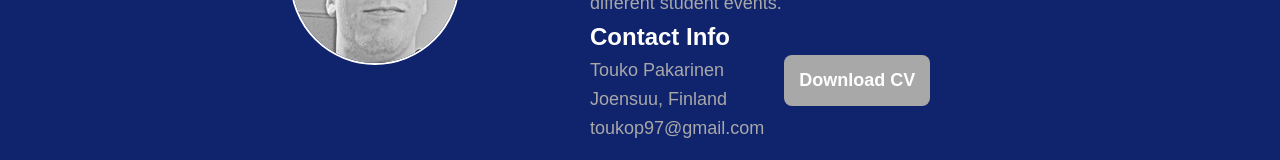
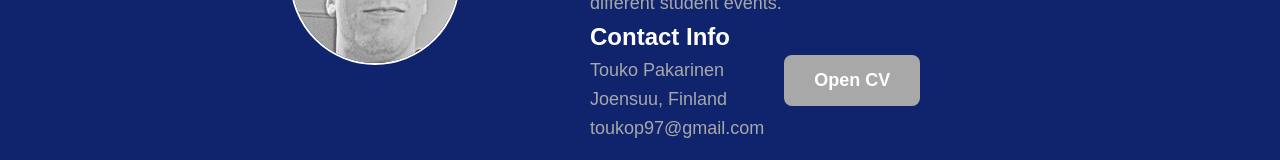
Before and after one commit to ToukoJouko/toukopakarinen, a React (Create React App) app: page / in a window 1280 px wide. Shown: the part 1063-1223 px from the top of the page. Built offline with nearby package versions, Linux system fonts and the light colour scheme; a web font is replaced by a local one.

Commit message:
README updated and pientä viilailua

```diff
--- a/src/components/about/About.jsx
+++ b/src/components/about/About.jsx
@@ -68,7 +68,7 @@ const Container = styled.div`
   a {
     background-color: ${(props) => props.theme.extraMid};
     color: ${(props) => props.theme.extraLight};
-    padding: 15px;
+    padding: 15px 30px 15px;
     border-radius: 8px;
     font-size: 18px;
     font-style: bold;
@@ -132,7 +132,7 @@ const About = React.forwardRef((props, ref) => {
               <span>toukop97@gmail.com</span>
             </div>
             <a href={cv} target="_blank" rel="noopener noreferrer">
-              <h4>Download CV</h4>
+              <h4>Open CV</h4>
             </a>
           </div>
         </div>
```
Also changed, not shown: 1 other file (tests, documents, lock files or other folders).
